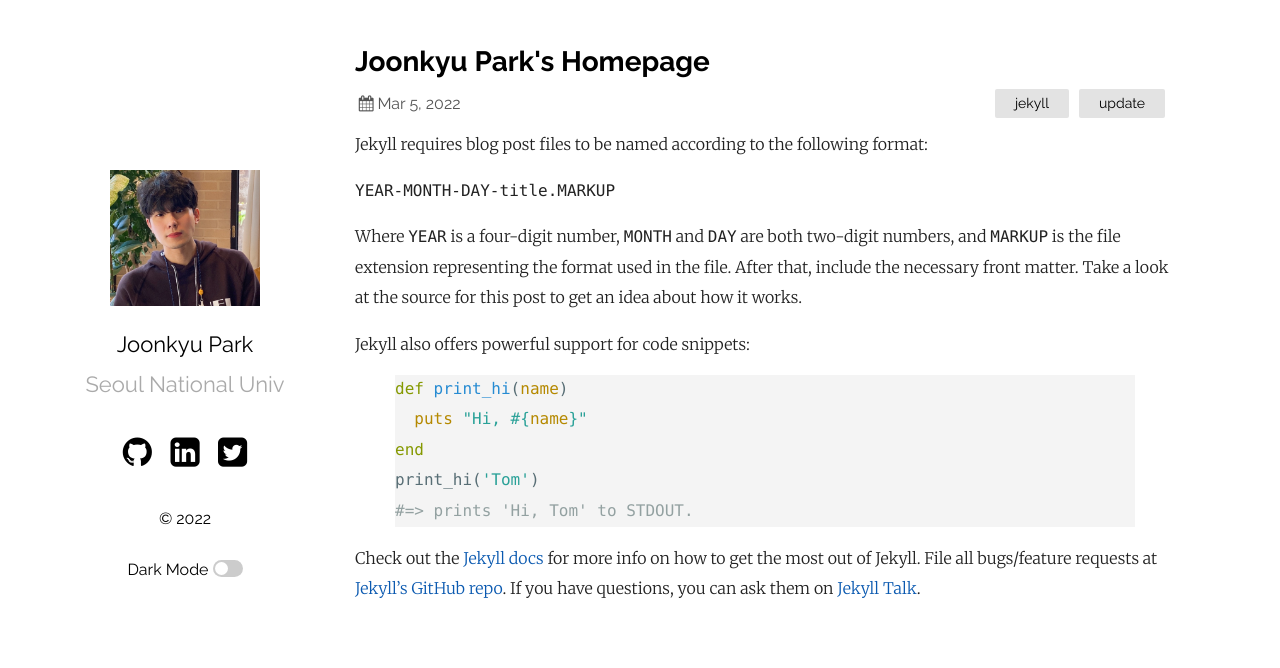
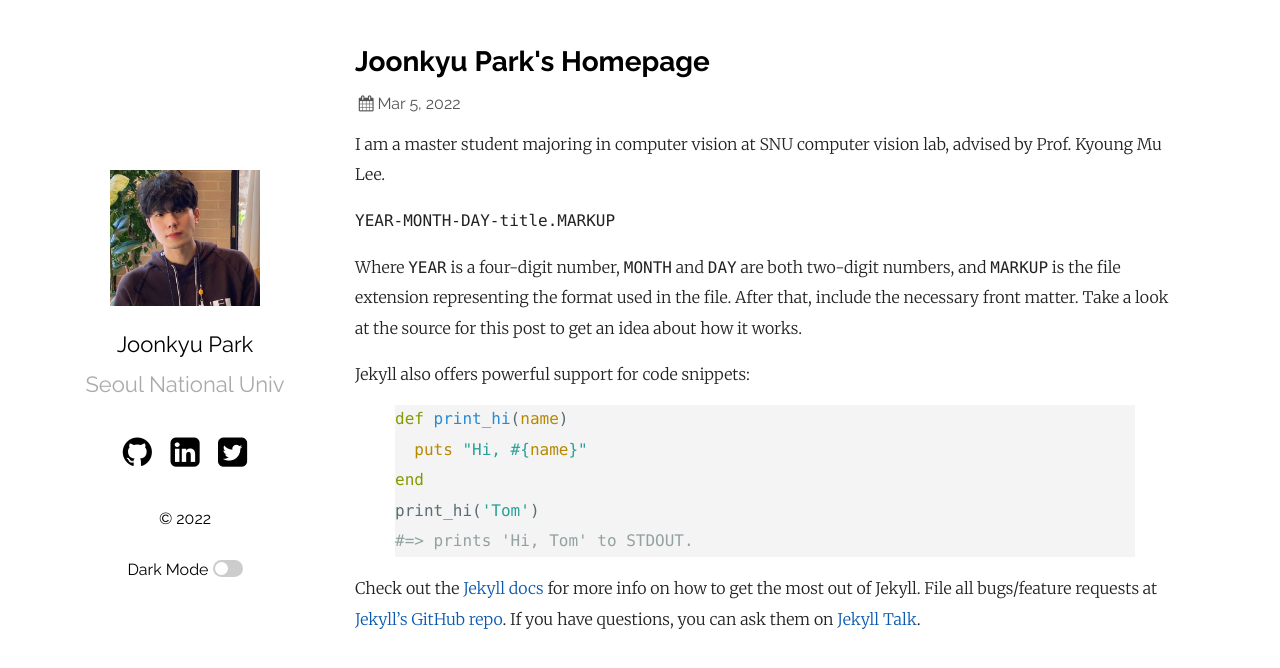
Before and after one commit to jkpark0825/jkpark0825_2.github.io, a Jekyll site: the page built from _posts/2022-03-05-welcome-to-jekyll.markdown, in a window 1280 px wide. Shown: the top 668 px of the page. Built offline with Jekyll 4.4.1, drawn with Linux system fonts in a browser that asks for light colours.

Commit message:
Update 2022-03-05-welcome-to-jekyll.markdown

```diff
--- a/_posts/2022-03-05-welcome-to-jekyll.markdown
+++ b/_posts/2022-03-05-welcome-to-jekyll.markdown
@@ -2,10 +2,9 @@
 layout: post
 title:  Joonkyu Park's Homepage
 date:   2022-03-05 12:59:49 +0900
-categories: jekyll update
 ---
 
-Jekyll requires blog post files to be named according to the following format:
+I am a master student majoring in computer vision at SNU computer vision lab, advised by Prof. Kyoung Mu Lee.
 
 `YEAR-MONTH-DAY-title.MARKUP`
 
```
